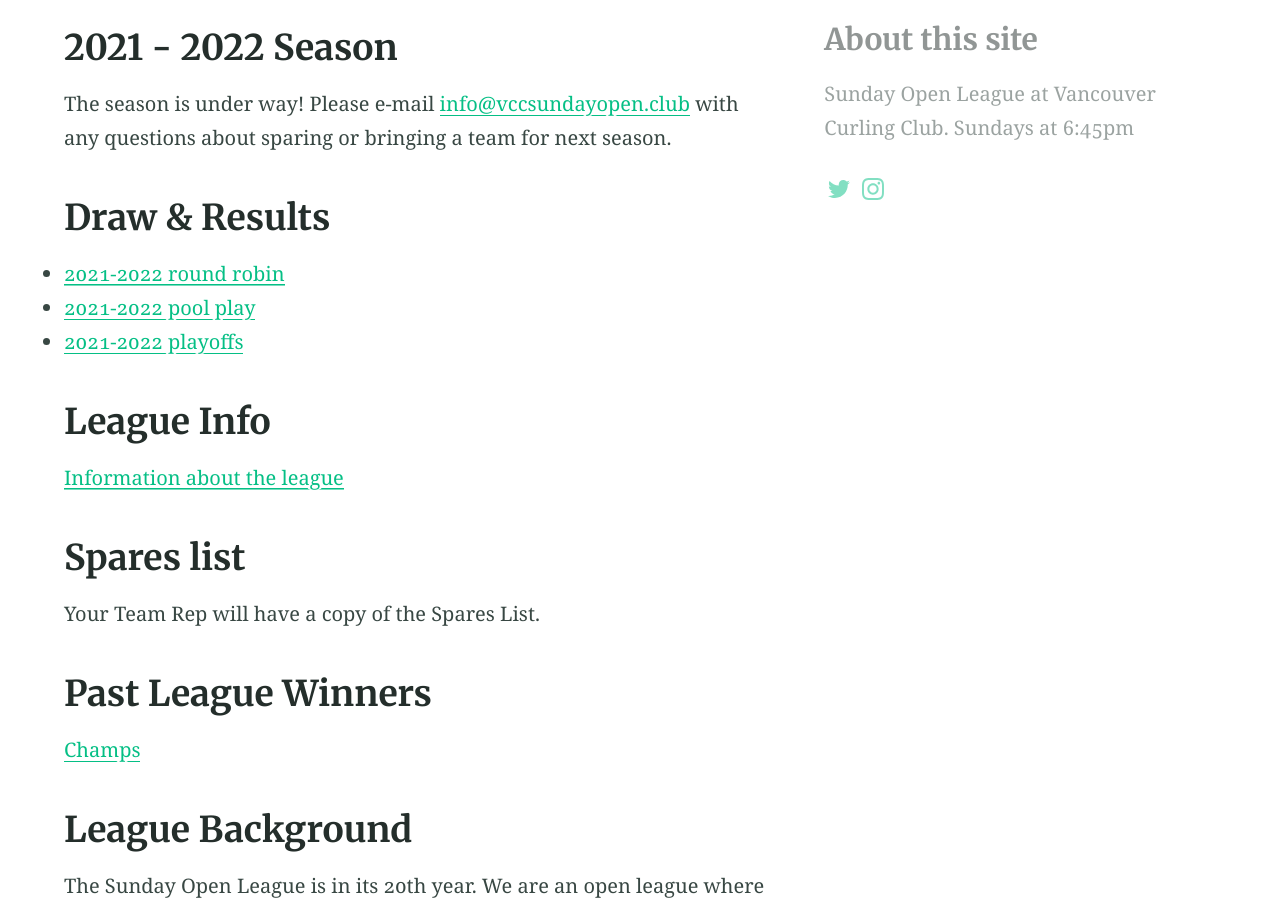
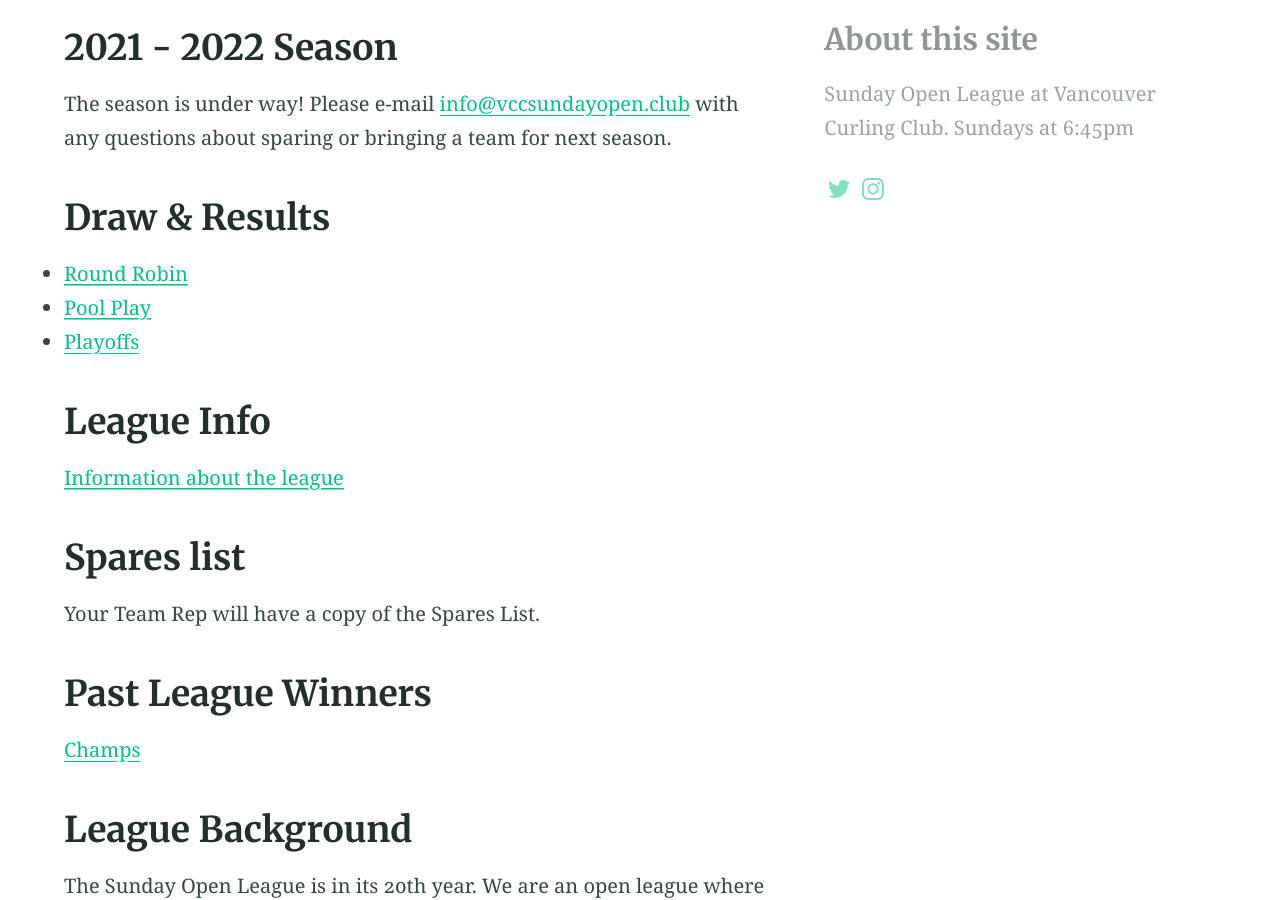
Before and after one commit to adsgray/testsite, a Jekyll site: the page built from index.md, in a window 1280 px wide and 900 px high, scrolled down 849 px. Built offline with Jekyll 4.4.1, drawn with Linux system fonts in a browser that asks for light colours.

Commit message:
Update index.md

```diff
--- a/index.md
+++ b/index.md
@@ -14,9 +14,9 @@ aside: true
 The season is under way! Please e-mail [info@vccsundayopen.club](mailto:info@vccsundayopen.club) with any questions about sparing or bringing a team for next season.
 
 ## Draw & Results
-* [2021-2022 round robin](assets/SundayOpen2021-22_RR_FINAL.pdf)
-* [2021-2022 pool play](assets/SundayOpen2021-22_POOLS.pdf)
-* [2021-2022 playoffs](assets/SundayOpen2021-22_PLAYOFF.pdf)
+* [Round Robin](assets/SundayOpenRR.pdf)
+* [Pool Play](assets/SundayOpenPOOLS.pdf)
+* [Playoffs](assets/SundayOpenPLAYOFF.pdf)
 
 ## League Info
 [Information about the league](leagueinfo.html)
```
